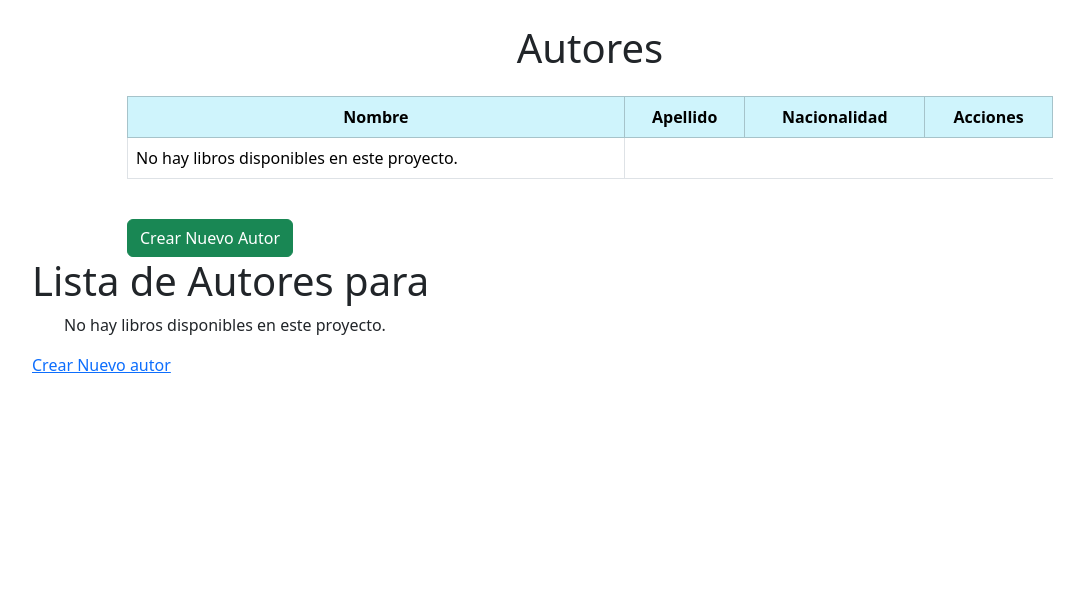
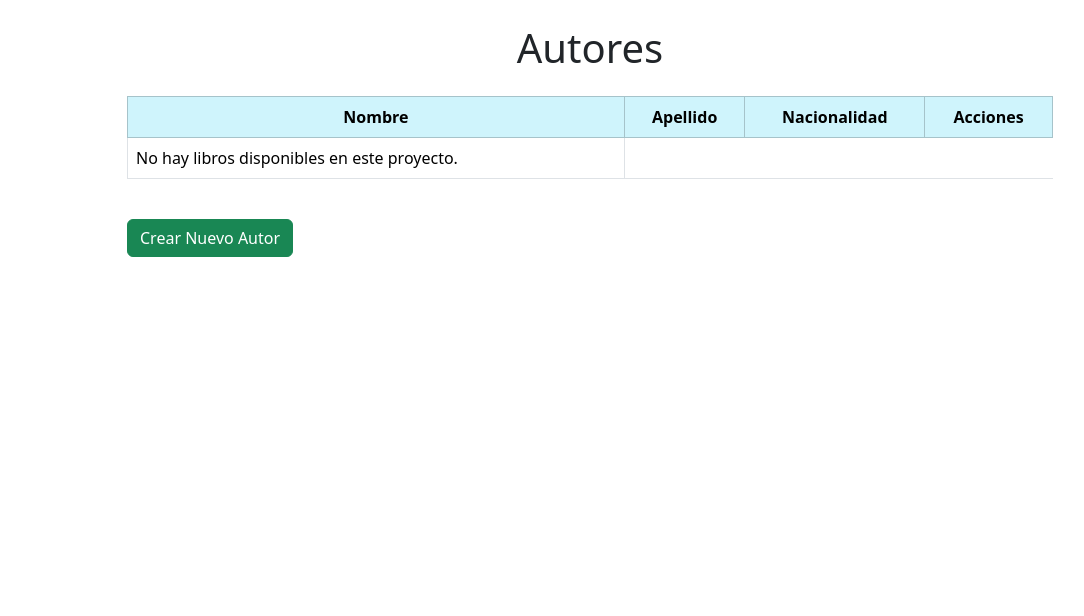
Before and after one commit to ElizabethMargott/ProyectoVersus, a Django app: page /autores/ in a window 1280 px wide. Shown: the part 56-672 px from the top of the page, without its empty margins (50-1134 px from the left). Run offline with Django 5.2, Linux system fonts and the light colour scheme; data that the repository does not hold is empty.

Commit message:
lista autores

```diff
--- a/app/templates/listar_autores.html
+++ b/app/templates/listar_autores.html
@@ -40,16 +40,6 @@
             </div>
         </div>
     </div>
-    <h1>Lista de Autores para {{ autor.nombre }}</h1>
-    <ul>
-      {% for autor in autors %}
-        <li>{{ autor.nombre }} - {{ autor.apellido }} - {{autor.nacionalidad}}</li>
-      {% empty %}
-        <p>No hay libros disponibles en este proyecto.</p>
-      {% endfor %}
-    </ul>
-    <a href="{% url 'crear_autores' %}">Crear Nuevo autor</a>
-
 </div>
 
 {% endblock %}
```
